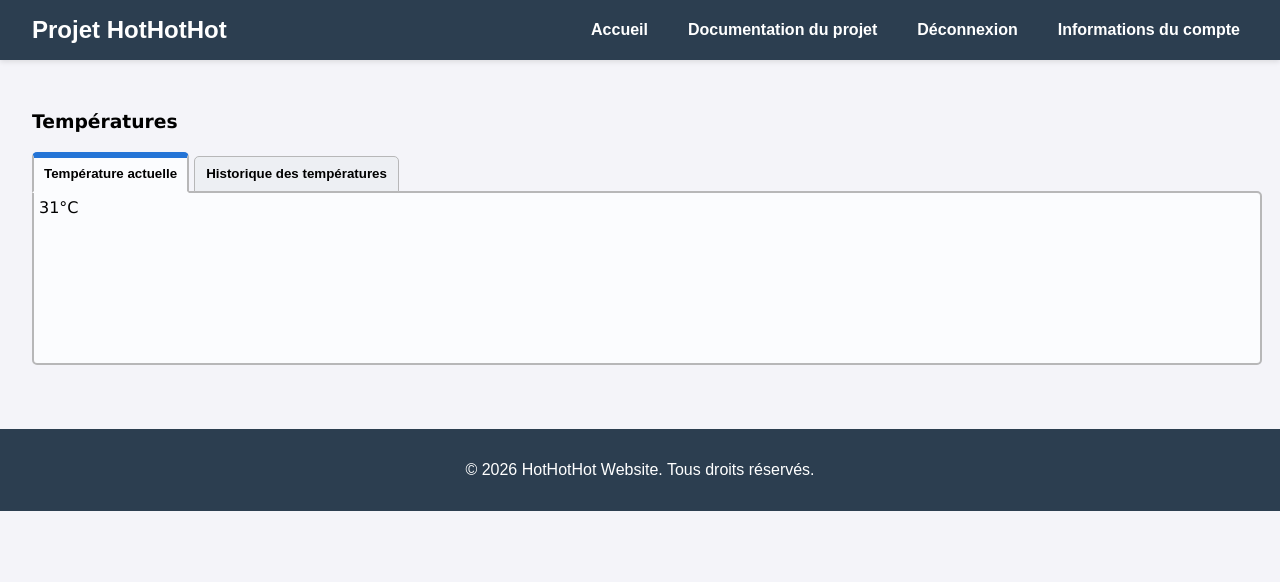
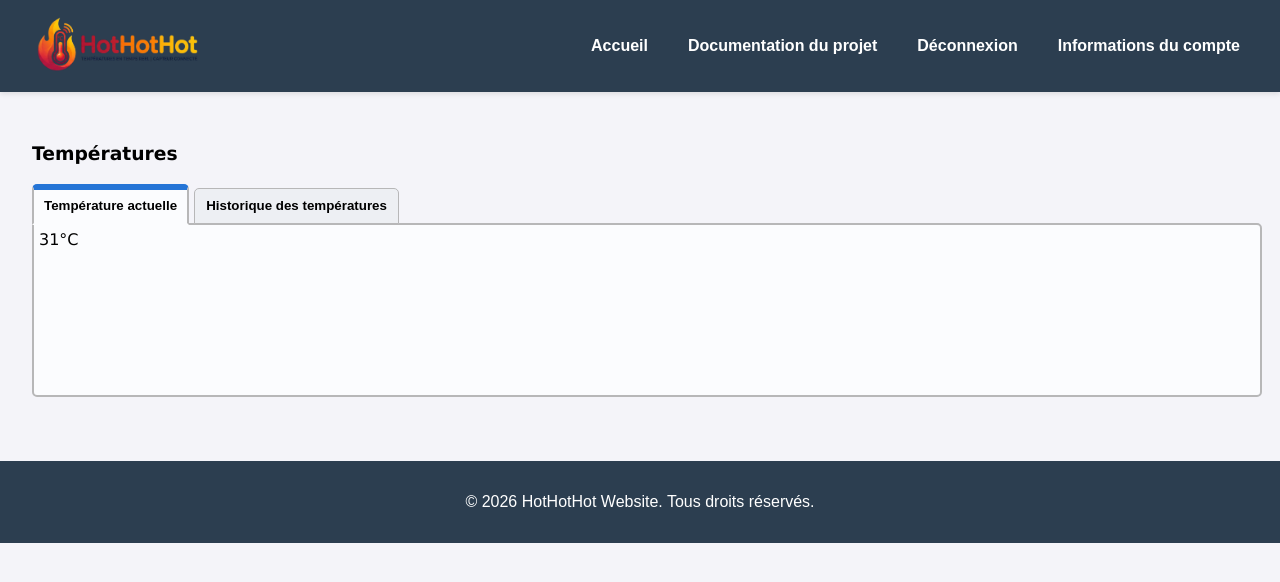
Before and after one commit to LoanALLARD/ProjetHotHotHot, a website: page public/index.html in a window 1280 px wide. Drawn offline with Linux system fonts and the light colour scheme.

Commit message:
feat: Add logo image and update header to include logo container

```diff
--- a/public/css/style.css
+++ b/public/css/style.css
@@ -23,6 +23,12 @@ header {
 header h1 {
     margin: 0;
     font-size: 1.5rem;
+}
+
+header .logo-container img {
+    max-height: 60px;
+    width: auto;
+    display: block;
 }
 
 header nav ul {
--- a/public/index.html
+++ b/public/index.html
@@ -10,7 +10,9 @@
     </head>
     <body>
         <header>
-            <h1>Projet HotHotHot</h1>
+            <div class="logo-container">
+                <img src="assets/images/logo.png" alt="Logo HotHotHot">
+            </div>
             <nav>
                 <ul>
                     <li><a href="index.html">Accueil</a></li>
```
Also changed, not shown: public/assets/images/logo.png (added).
